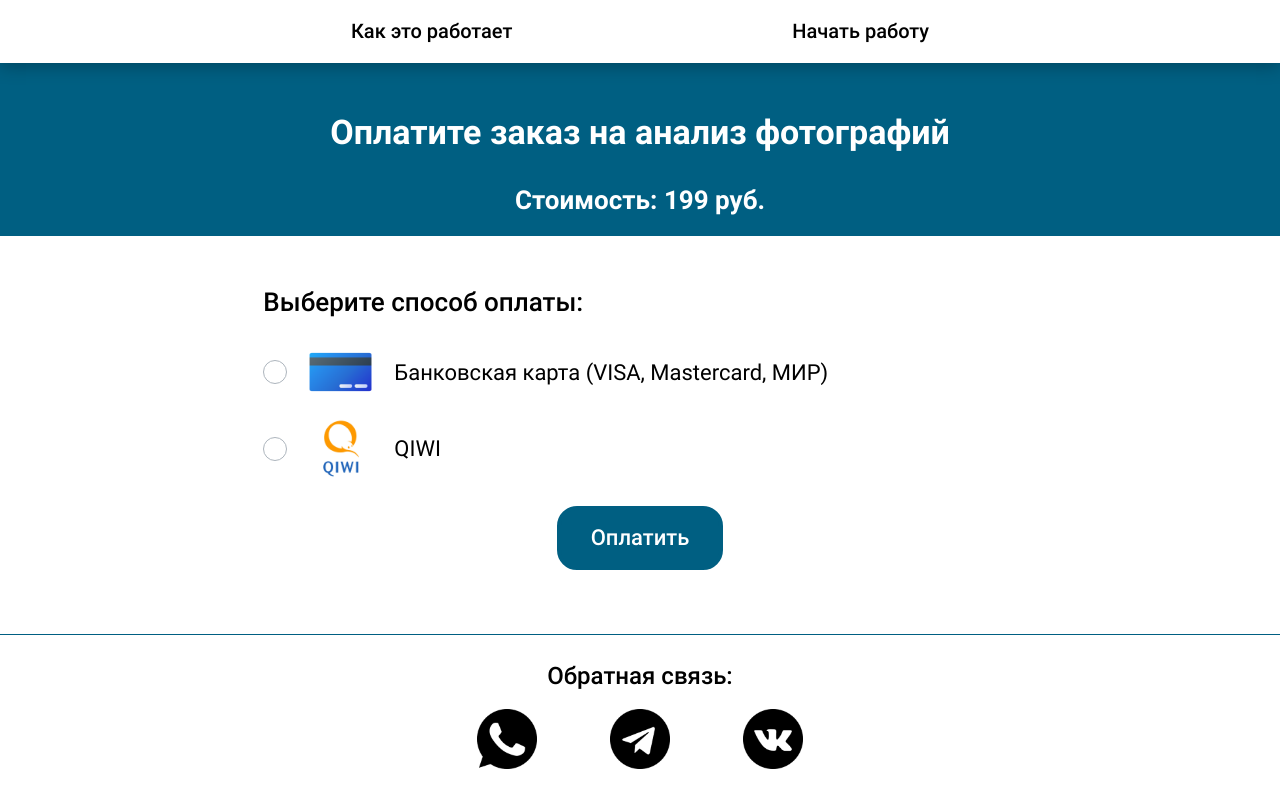
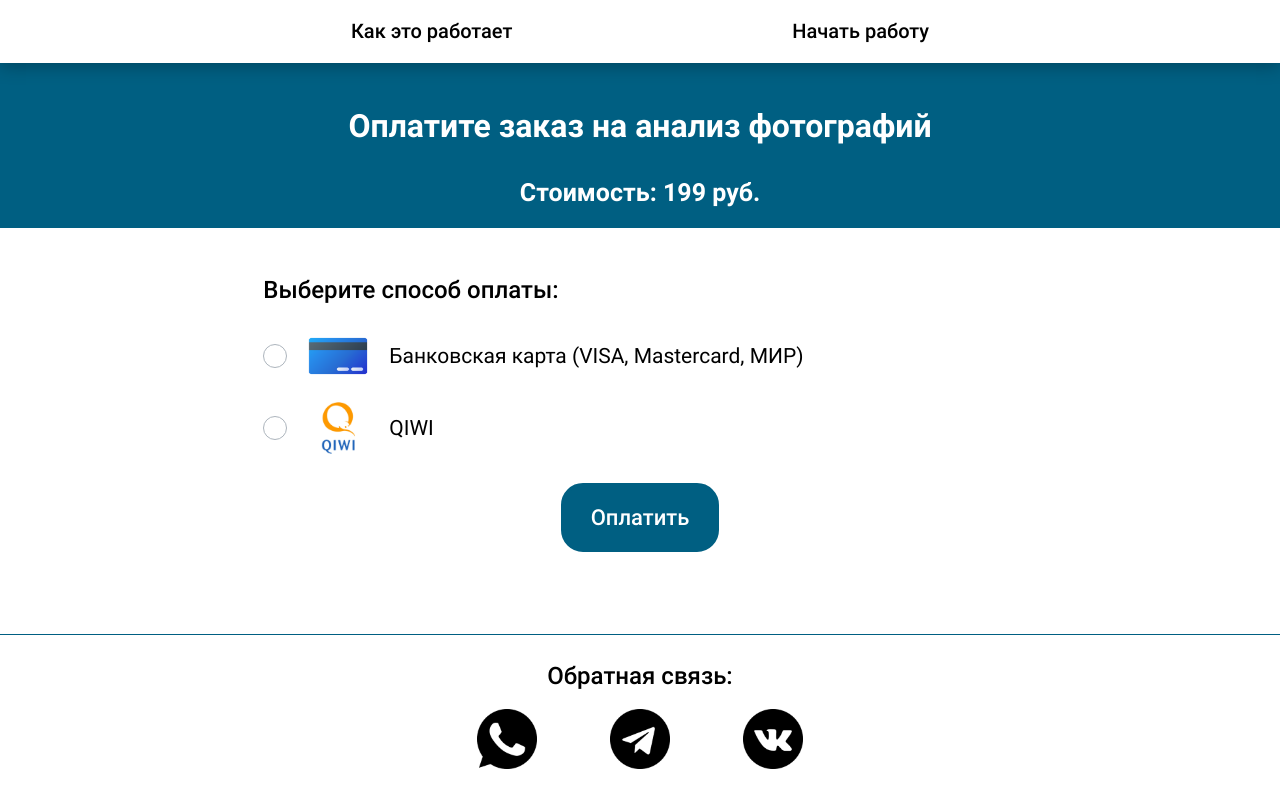
Before and after one commit to idefant/check-family-love-frontend, a Next.js app: page /pay in a window 1280 px wide. Built offline with nearby package versions, Linux system fonts and the light colour scheme.

Commit message:
adapt styles on payment page

```diff
--- a/components/Button/Button.module.scss
+++ b/components/Button/Button.module.scss
@@ -1,7 +1,7 @@
 @import "/styles/media";
 
 .button {
-  padding: 20px 26px;
+  padding: 18px 26px;
   text-align: center;
   border-radius: 22px;
   font-size: 22px;
--- a/components/Radio/Radio.module.scss
+++ b/components/Radio/Radio.module.scss
@@ -1,3 +1,5 @@
+@import "/styles/media";
+
 .pseudoRadio {
   width: 22px;
   min-width: 22px;
@@ -9,20 +11,52 @@
   align-items: center;
   justify-content: center;
 
+  @include media-1200 {
+    width: 20px;
+    min-width: 20px;
+    height: 20px;
+    min-height: 20px;
+  }
+
+  @include media-1200 {
+    width: 19px;
+    min-width: 19px;
+    height: 19px;
+    min-height: 19px;
+  }
+
   &Point {
     width: 9px;
     height: 9px;
     background-color: #fff;
     border-radius: 50%;
+
+    @include media-1200 {
+      width: 8px;
+      height: 8px;
+    }
   }
 }
 
 .radio {
   display: flex;
   align-items: center;
-  font-size: 22px;
+  font-size: 21px;
   gap: 16px;
   margin-bottom: 10px;
+
+  @include media-1200 {
+    font-size: 20px;
+  }
+
+  @include media-992 {
+    font-size: 18px;
+  }
+
+  @include media-768 {
+    font-size: 17px;
+    gap: 12px;
+  }
 
   input {
     opacity: 0;
@@ -31,6 +65,10 @@
     &:focus {
       ~ .pseudoRadio {
         box-shadow: 0 0 0 4px rgb(0 123 255 / 25%);
+
+        @include media-992 {
+          box-shadow: 0 0 0 3px rgb(0 123 255 / 25%);
+        }
       }
     }
 
--- a/styles/Pay.module.scss
+++ b/styles/Pay.module.scss
@@ -1,48 +1,138 @@
 @import "/styles/grid";
+@import "/styles/media";
 
 .top {
   background-color: #005f82;
   text-align: center;
   color: #fff;
-  padding: 50px 0 20px;
+  padding: 45px 0 20px;
+
+  @include media-992 {
+    padding-top: 38px;
+  }
+
+  @include media-768 {
+    padding-top: 34px;
+  }
 
   &Title {
-    margin: 0 0 34px;
+    margin: 0 30px 34px;
     font-weight: 700;
-    font-size: 34px;
+    font-size: 32px;
+
+    @include media-1200 {
+      margin-bottom: 30px;
+      font-size: 30px;
+    }
+
+    @include media-992 {
+      font-size: 28px;
+    }
+
+    @include media-768 {
+      font-size: 25px;
+      margin-bottom: 24px;
+    }
+
+    @include media-576 {
+      font-size: 24px;
+      margin: 0 16px 20px;
+    }
   }
 
   &Price {
     font-weight: 700;
-    font-size: 26px;
+    font-size: 25px;
+
+    @include media-1200 {
+      font-size: 23px;
+    }
+
+    @include media-992 {
+      font-size: 22px;
+    }
+
+    @include media-768 {
+      font-size: 20px;
+    }
+
+    @include media-576 {
+      font-size: 18px;
+    }
   }
 }
 
 .pay {
   padding: 30px 0 34px;
 
+  @include media-1200 {
+    padding: 24px 0 30px;
+  }
+
+  @include media-992 {
+    padding: 16px 0 24px;
+  }
+
+  @include media-576 {
+    padding: 12px 0 22px;
+  }
+
   &Content {
     @include col(8);
 
     margin: 0 auto;
+
+    @include media-992 {
+      @include col(10);
+    }
+
+    @include media-768 {
+      @include col(11);
+    }
   }
 
   &Title {
-    font-size: 26px;
+    font-size: 24px;
     font-weight: 500;
+
+    @include media-1200 {
+      font-size: 22px;
+    }
+
+    @include media-992 {
+      font-size: 21px;
+    }
+
+    @include media-768 {
+      font-size: 20px;
+    }
   }
 }
 
 .payMethodImg {
-  width: 75px;
+  width: 70px;
   height: auto;
   text-align: center;
   user-select: none;
+
+  @include media-1200 {
+    width: 64px;
+  }
+
+  @include media-992 {
+    width: 60px;
+  }
+
+  @include media-768 {
+    width: 54px;
+  }
 }
 
 .submitButton {
-  padding: 15px 30px 16px;
-  border-radius: 20px;
   margin: 24px auto 0;
   display: block;
+
+  @include media-576 {
+    margin-top: 20px;
+  }
 }
```
